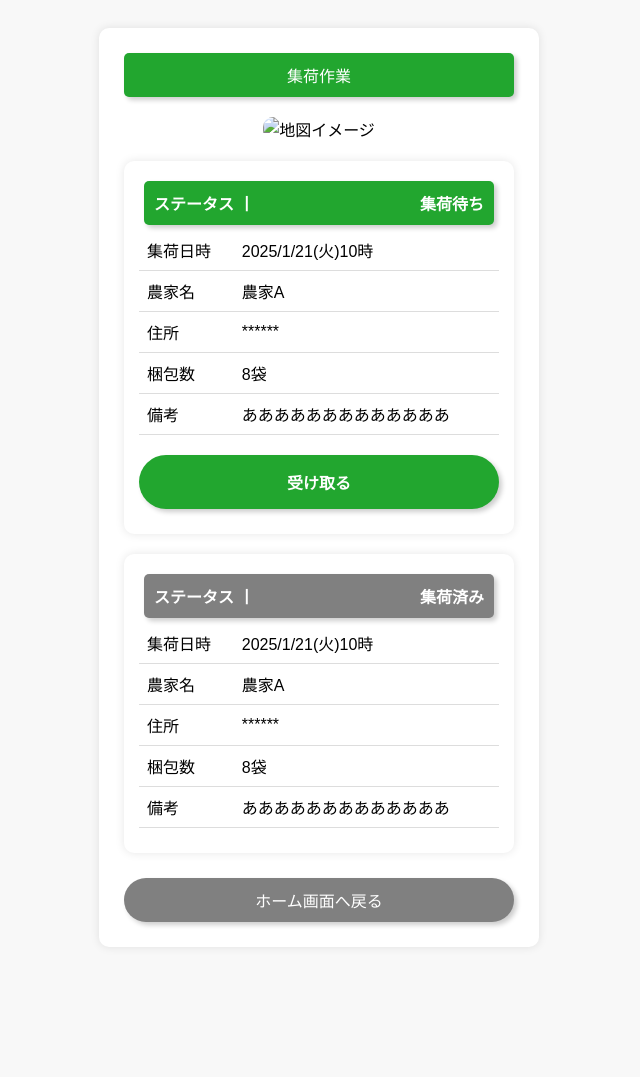
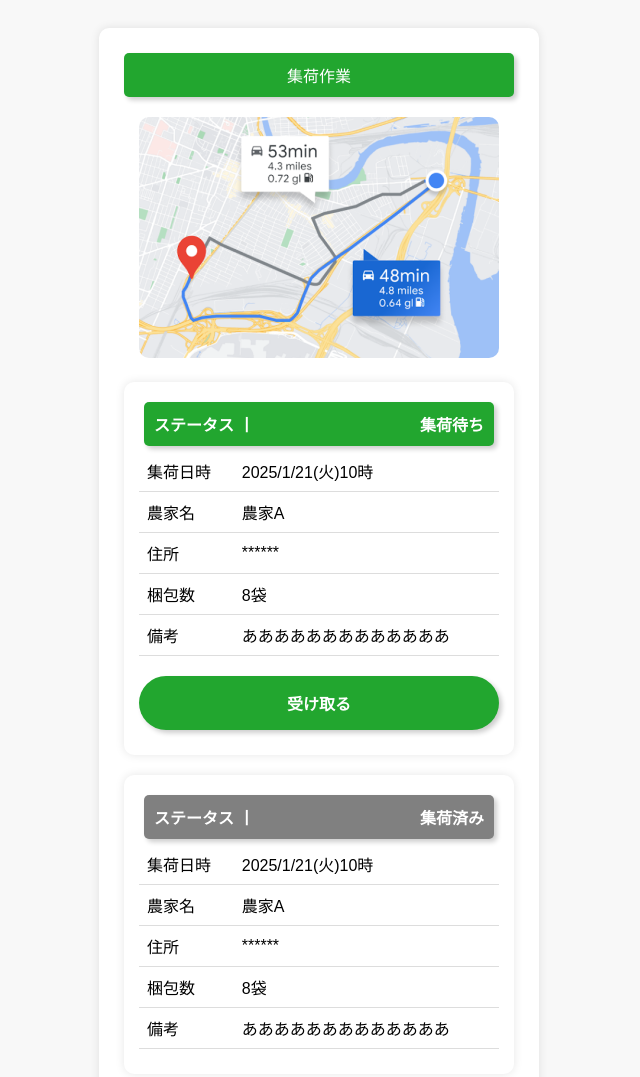
Before and after one commit to ree-jp-univ/agri-deliver, a plain HTML site: page collection.html in a window 1280 px wide. Shown: the top 1077 px of the page, without its empty margins (321-961 px from the left). Before the commit the page ends 975 px from the top, so only its background shows below. Drawn offline with Linux system fonts and the light colour scheme.

Commit message:
🐛  画像のパスを修正

```diff
--- a/collection.html
+++ b/collection.html
@@ -13,7 +13,7 @@
     <div class="container">
         <div class="header">集荷作業</div>
 
-        <img class="map-image" src="./image/map_image.png" alt="地図イメージ">
+        <img class="map-image" src="./img/map_image.png" alt="地図イメージ">
 
         <div class="card-container">
             <div class="header status">
```
Also changed, not shown: transport.html (+1 -1 lines).
